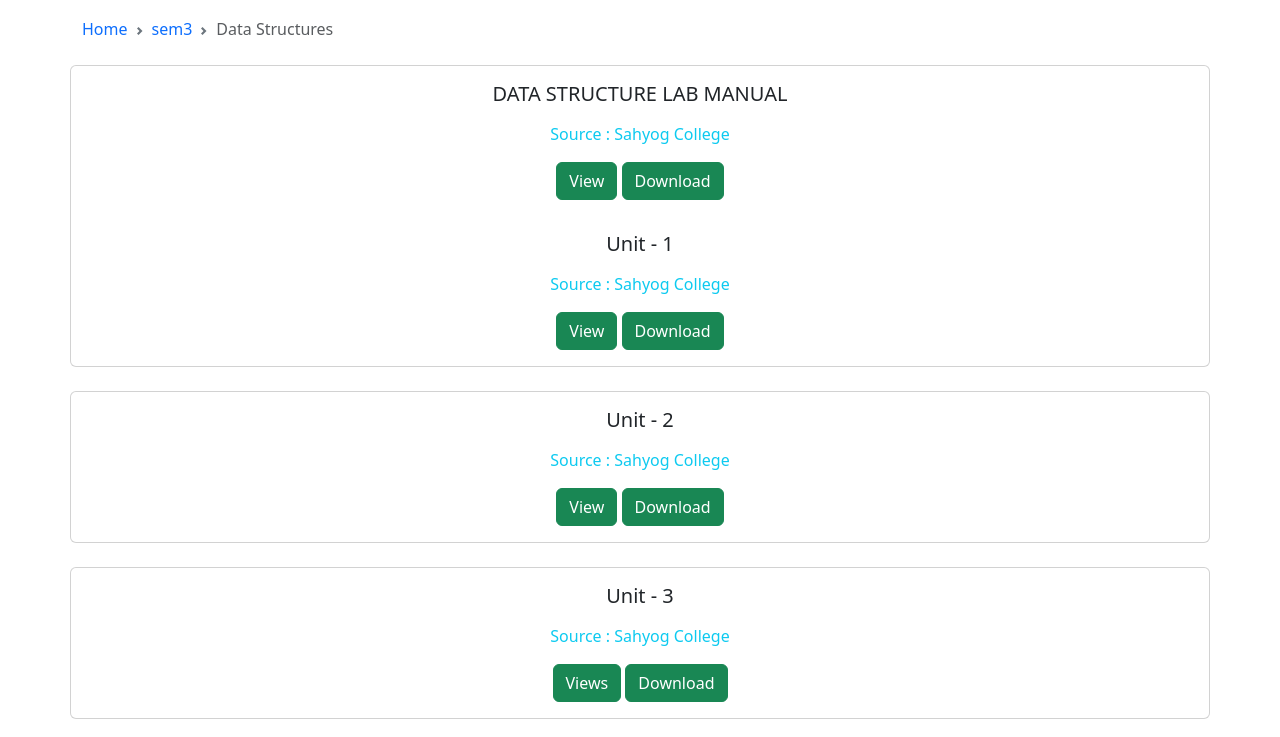
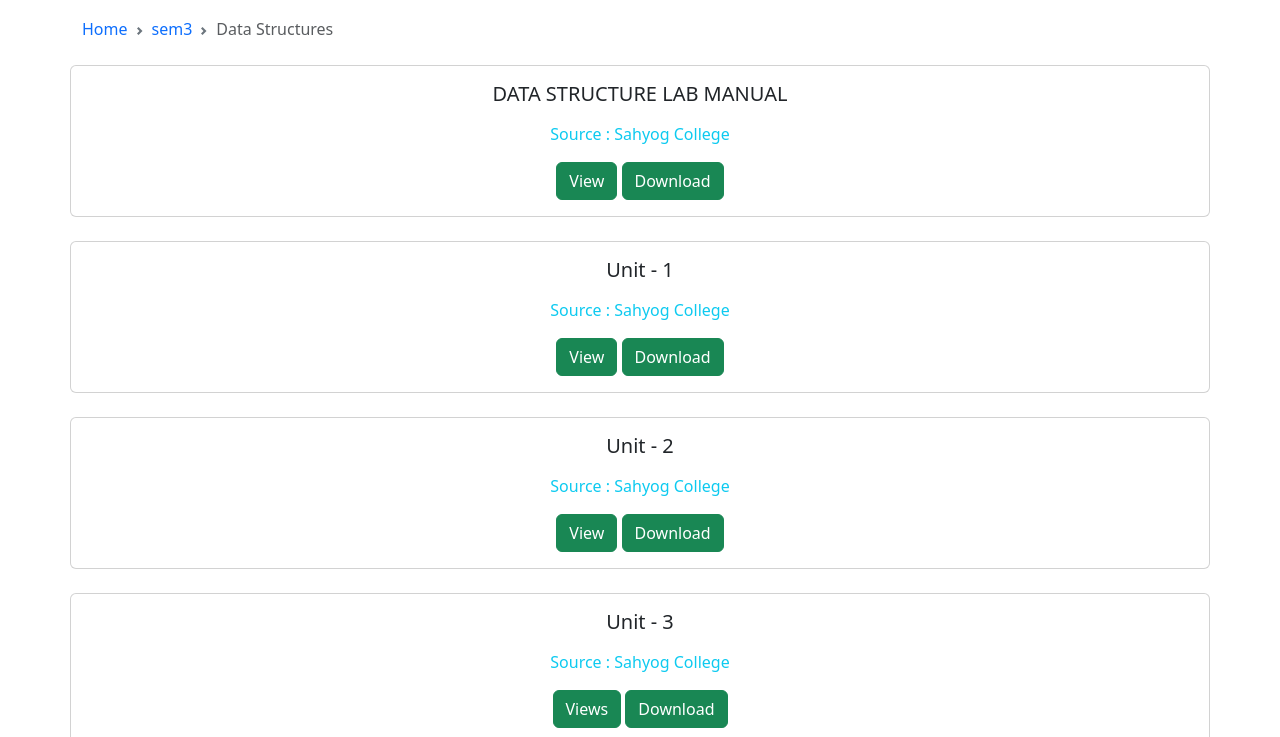
Before and after one commit to sibananda485/bcaNotes, a plain HTML site: page notesDs.html in a window 1280 px wide. Shown: the part 63-800 px from the top of the page. Drawn offline with nearby package versions, Linux system fonts and the light colour scheme.

Commit message:
Update notesDs.html
Resolving divs

```diff
--- a/notesDs.html
+++ b/notesDs.html
@@ -53,6 +53,9 @@
       <a href="labManual.pdf" class="btn btn-success">View</a>
       <a href="labManual.pdf" download class="btn btn-success">Download</a>
     </div>
+    </div>
+
+    <div class="card text-center container mt-4">
 
     <div class="card-body">
       <h5 class="card-title">Unit - 1</h5>
```
